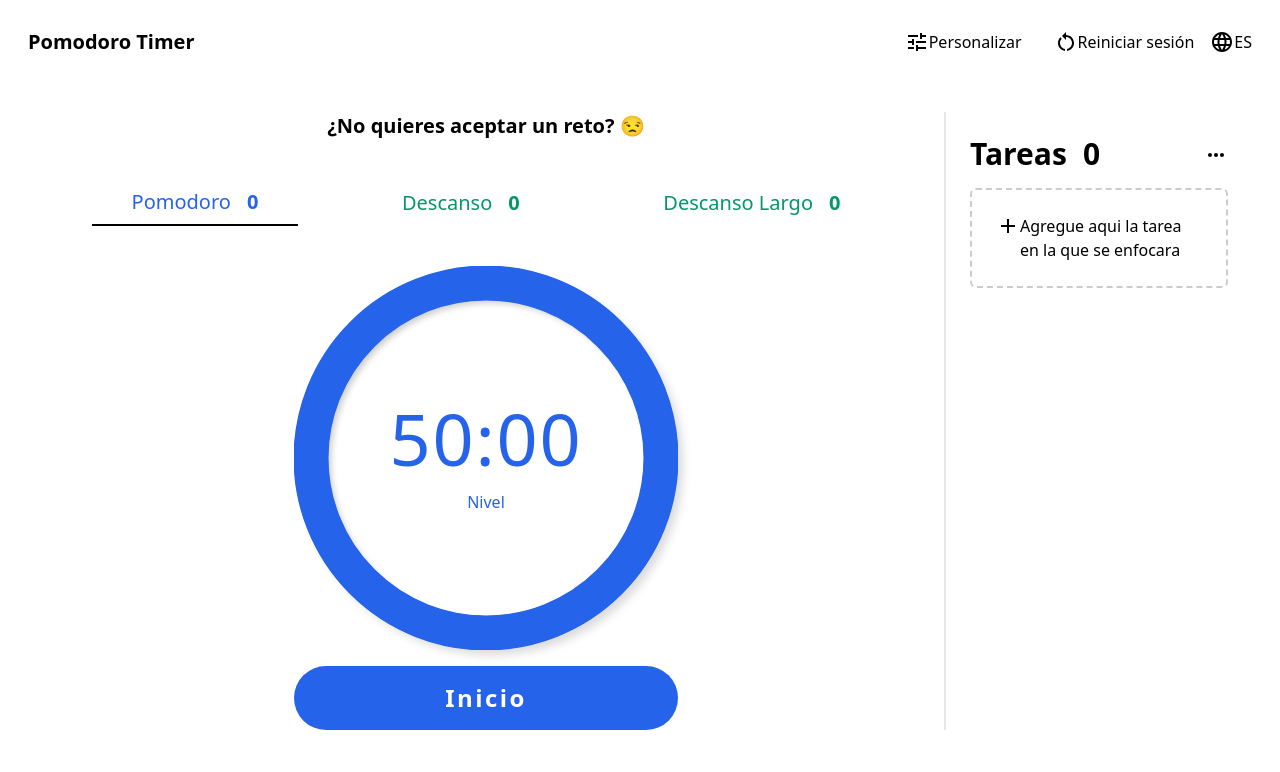
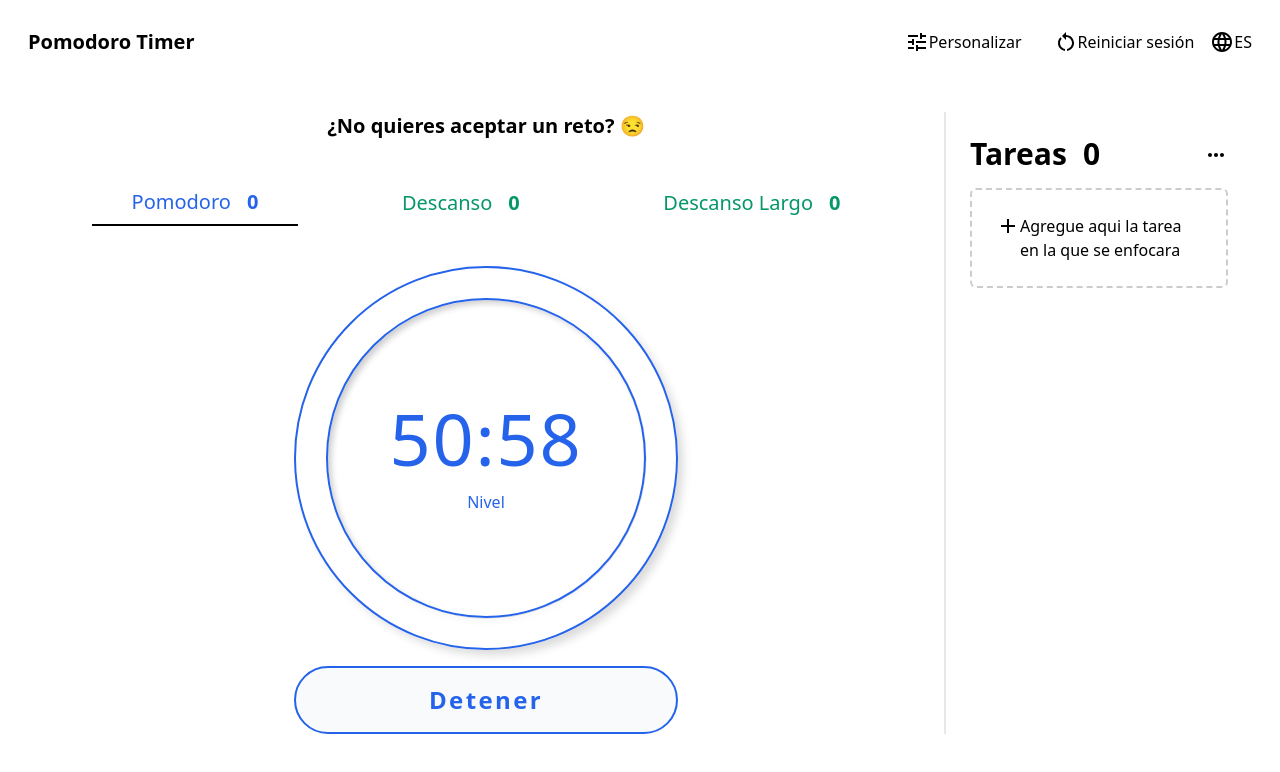
Before and after one commit to maximilianoLujan/Pomodoro-Timer, a React (Vite) app: page / in a window 1280 px wide. Both pictures are taken after a click on the button "Inicio". Shown: the top 772 px of the page. Built offline with nearby package versions, Linux system fonts and the light colour scheme.

Commit message:
Realizando circulo y comenzando logica del contador

```diff
--- a/src/components/Clock/ClockUI.jsx
+++ b/src/components/Clock/ClockUI.jsx
@@ -1,37 +1,71 @@
 import { useSelector } from "react-redux"
 import { useTranslation } from "react-i18next"
 import CounterClock from "./CounterClock"
-
+import { useState } from "react"
 
 export default function ClockUI(props){
     const [t,i18n] = useTranslation("global")
     const value = useSelector(state => state.config.value)
+    const [seconds,setSeconds] = useState(60)
+    const [minuts,setMinuts] = useState()
+    const {pomodoro,rest,longRest} = props
+    const [running,setRunning] = useState(false)
 
-    const {pomodoro,rest,longRest} = props
+
+    const handleClickStart = (time) => {
+        setRunning(true)
+        let minuts = time.toFixed(0)
+        setMinuts(minuts)
+        let seconds = 60
+        const counter = setInterval(() => {
+            seconds = seconds - 1
+                if (seconds == 0){
+                    minuts = minuts - 1
+                    seconds = 60
+                    setMinuts(minuts)
+                }
+            setSeconds(seconds)
+        }, 1000);
+        if (running){
+            setRunning(false)
+            setMinuts(time.toFixed(0))
+            setSeconds(60)
+            clearInterval(counter)
+        }
+    }
 
 
     if (pomodoro) return(
         <div className="flex flex-col">
             <div className="mb-4">
-                <CounterClock bg='#2563EB' time={value.focus} name={value.nivel}/>
+                <CounterClock minuts={minuts} seconds={seconds} bg='#2563EB' time={value.focus} name={value.nivel}/>
             </div>
-            <button className="bg-primary text-white rounded-full px-12 font-bold tracking-widest text-2xl py-4">{t("clock.start")}</button>
+            {running
+            ?<button onClick={() => handleClickStart(value.focus)} className="text-primary border-primary bg-slate-50 rounded-full px-12 font-bold tracking-widest text-2xl py-4 border-2">{t("clock.stop")}</button>
+            :<button onClick={() => handleClickStart(value.focus)} className="bg-primary text-white rounded-full px-12 font-bold tracking-widest text-2xl py-4">{t("clock.start")}</button>
+            }
         </div>
     )
     if (rest) return(
         <div className="flex flex-col">
             <div className="mb-4">
-               <CounterClock bg='#059669' time={value.recreo} name={value.nivel}/>
+               <CounterClock minuts={minuts} seconds={seconds} bg='#059669' time={value.recreo}  name={value.nivel}/>
             </div>
-            <button className="bg-secondary text-white rounded-full px-12 font-bold tracking-widest text-2xl py-4">{t("clock.start")}</button>
+            {running
+            ?<button onClick={() => handleClickStart(value.recreo)} className="text-primary border-primary bg-slate-50 rounded-full px-12 font-bold tracking-widest text-2xl py-4 border-2">{t("clock.stop")}</button>
+            :<button onClick={() => handleClickStart(value.recreo)} className="bg-secondary text-white rounded-full px-12 font-bold tracking-widest text-2xl py-4">{t("clock.start")}</button>
+            }
         </div>
     )
     if (longRest) return(
         <div className="flex flex-col">
             <div className="mb-4">
-                <CounterClock bg='#059669' time={value.breakLong} name={value.nivel}/>
+                <CounterClock minuts={minuts} seconds={seconds} bg='#059669' time={value.breakLong} name={value.nivel}/>
             </div>
-            <button className="bg-secondary text-white rounded-full px-12 font-bold tracking-widest text-2xl py-4">{t("clock.start")}</button>
+            {running
+            ?<button onClick={() => handleClickStart(value.breakLong)} className="text-primary border-primary bg-slate-50 rounded-full px-12 font-bold tracking-widest text-2xl py-4 border-2">{t("clock.stop")}</button>
+            :<button onClick={() => handleClickStart(value.breakLong)} className="bg-secondary text-white rounded-full px-12 font-bold tracking-widest text-2xl py-4">{t("clock.start")}</button>
+            }
         </div>
     )
 }
--- a/src/components/Clock/CounterClock.jsx
+++ b/src/components/Clock/CounterClock.jsx
@@ -2,7 +2,7 @@ import { useState , useEffect } from "react"
 import { useTranslation } from "react-i18next"
 
 
-export default function CounterClock({ bg , time , name}){
+export default function CounterClock({ bg , time , name , minuts , seconds}){
     const [t] = useTranslation("global")
 
     return(
@@ -17,7 +17,7 @@ export default function CounterClock({ bg , time , name}){
                         boxShadow:'inset 4px 4px 6px -1px rgba(0,0,0,0.2),inset -4px -4px 6px -1px rgba(255,255,255,0.7), -0.5px -0.5px 0px rgba(255,255,255,1), 0.5px 0.5px 0px rgba(0,0,0,0.15), 0px 12px 10px -10px rgba(0,0,0,0.05)'}}>
                         <div className="flex flex-col items-center">
                             <p className="font-light tracking-wide text-7xl" style={{color:bg}}>
-                                {time}:00
+                                {minuts?minuts:time}:{seconds}
                             </p>
                             <div className="flex flex-col items-center mt-4">
                                 <p style={{color:bg}}>
@@ -38,12 +38,20 @@ export default function CounterClock({ bg , time , name}){
                     <stop offset="100%" stopColor="#673ab7" />
                 </linearGradient>
             </defs>
-            <circle className="fill-none stroke-blue-600" cx="192px" cy="192px" r="175px"
+            <circle className="fill-none stroke-blue-600 hidden lg:block" cx="192px" cy="192px" r="175px"
             strokeLinecap="round"
             style={{
                 strokeWidth:'35px',
-                strokeDasharray:'0',
-                strokeDashoffset:'10'
+                strokeDasharray:'1100',
+                strokeDashoffset:'1100'
+            }}
+            />
+            <circle className="fill-none stroke-blue-600 lg:hidden" cx="120px" cy="120px" r="115px"
+            strokeLinecap="round"
+            style={{
+                strokeWidth:'10px',
+                strokeDasharray:'1100',
+                strokeDashoffset:'1100'
             }}
             />
             </svg>
--- a/src/translations/en/global.json
+++ b/src/translations/en/global.json
@@ -31,7 +31,8 @@
     "clock":{
         "challenge":"Why don't you take the challenge",
         "level":"level",
-        "start":"start"
+        "start":"start",
+        "stop":"Stop"
     },
     "todos":{
         "task":"Tasks",
--- a/src/translations/es/global.json
+++ b/src/translations/es/global.json
@@ -31,7 +31,8 @@
     "clock":{
         "challenge":"No quieres aceptar un reto",
         "level":"Nivel",
-        "start":"Inicio"
+        "start":"Inicio",
+        "stop":"Detener"
     },
     "todos":{
         "task":"Tareas",
--- a/src/translations/pt/global.json
+++ b/src/translations/pt/global.json
@@ -31,7 +31,8 @@
     "clock":{
         "challenge":"você não quer aceitar o desafio",
         "level":"Nível",
-        "start":"começar"
+        "start":"começar",
+        "stop":"Pare"
     },
     "todos":{
         "task":"Tarefas",
```
